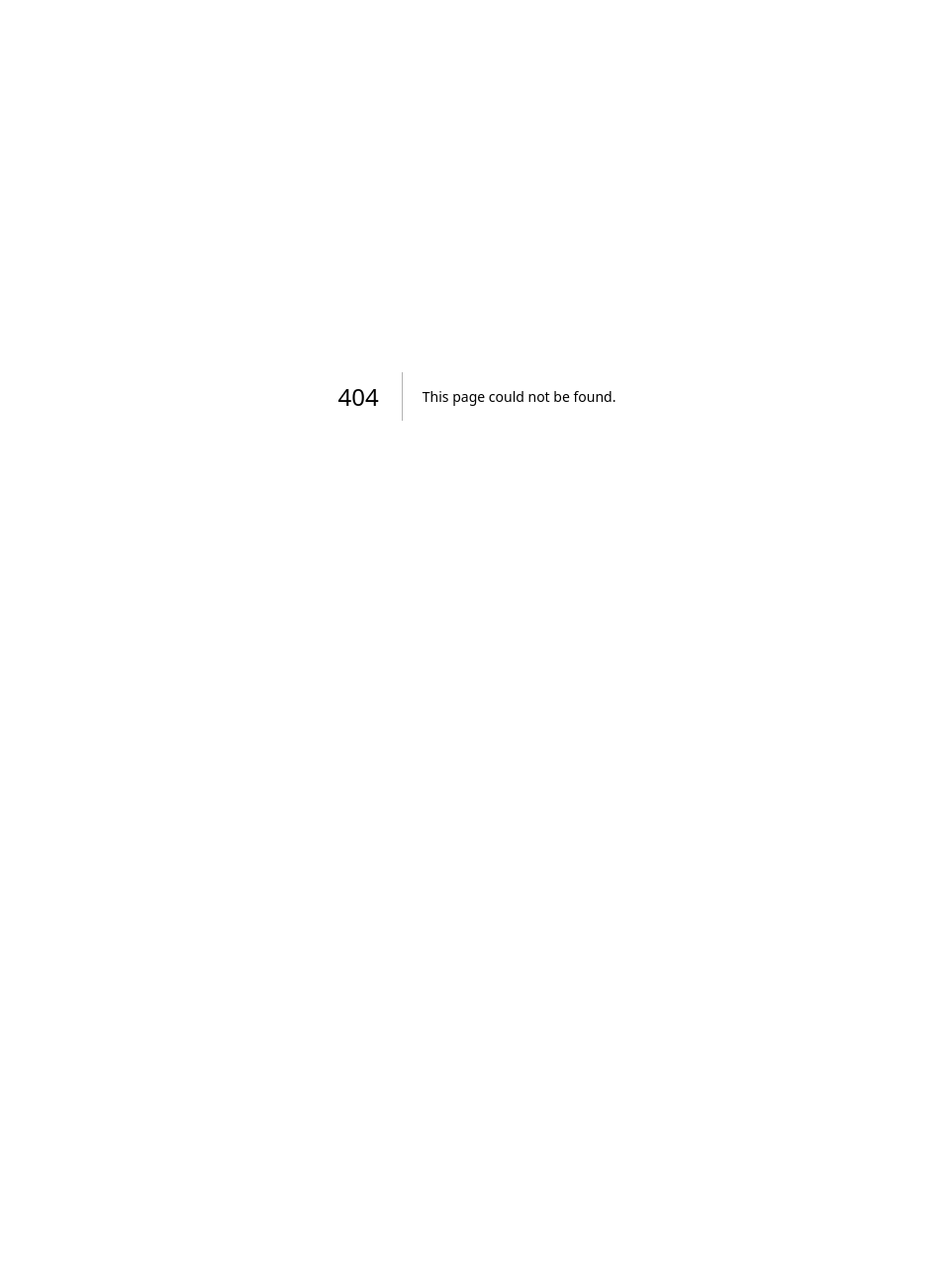
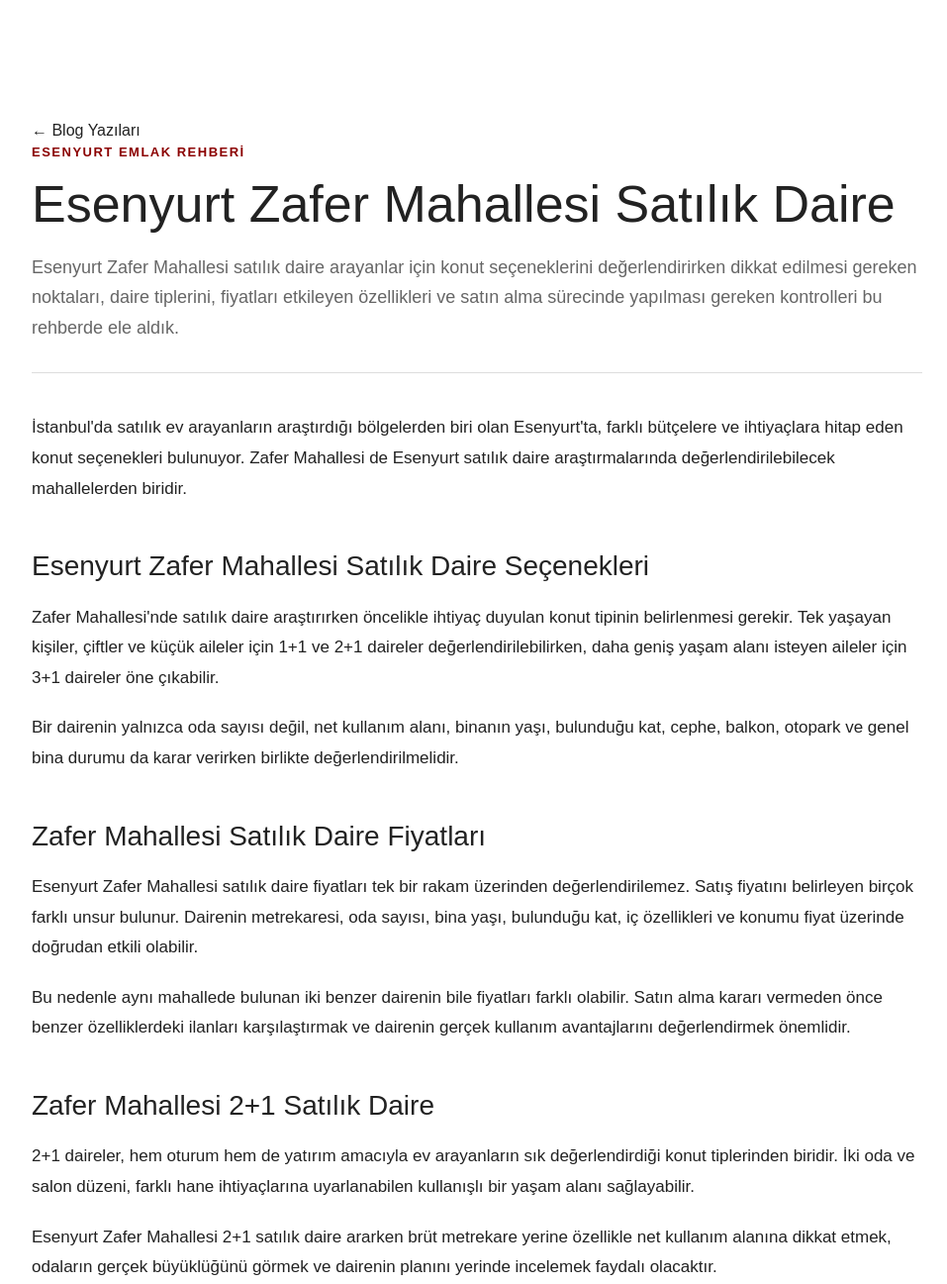
Before and after one commit to sudesolmaz1412/sansemlak, a Next.js app: page /blog/esenyurt-zafer-mahallesi-satilik-daire in a window 1280 px wide. Before the commit this address had no page. Shown: the top 1297 px of the page at 99% size, without its empty margins (158-1115 px from the left). Before the commit the page ends 800 px from the top, so only its background shows below. Built offline with nearby package versions, Linux system fonts and the light colour scheme.

Commit message:
Esenyurt Zafer Mahallesi satilik daire blogu eklendi

```diff
--- /dev/null
+++ b/app/blog/esenyurt-zafer-mahallesi-satilik-daire/page.tsx
@@ -0,0 +1,277 @@
+import Link from "next/link";
+
+export const metadata = {
+  title: "Esenyurt Zafer Mahallesi Satılık Daire | Fiyatlar ve Güncel Rehber",
+  description:
+    "Esenyurt Zafer Mahallesi satılık daire seçenekleri, 2+1 ve 3+1 evler, fiyatları, metrekare, konum ve yatırım açısından dikkat edilmesi gerekenler.",
+};
+
+export default function ZaferMahallesiSatilikDaire() {
+  return (
+    <main>
+      <article className="blogPage">
+        <div className="container">
+          <Link href="/blog" className="backLink">
+            ← Blog Yazıları
+          </Link>
+
+          <header className="blogHeader">
+            <span className="eyebrow">ESENYURT EMLAK REHBERİ</span>
+            <h1>Esenyurt Zafer Mahallesi Satılık Daire</h1>
+            <p>
+              Esenyurt Zafer Mahallesi satılık daire arayanlar için konut
+              seçeneklerini değerlendirirken dikkat edilmesi gereken noktaları,
+              daire tiplerini, fiyatları etkileyen özellikleri ve satın alma
+              sürecinde yapılması gereken kontrolleri bu rehberde ele aldık.
+            </p>
+          </header>
+
+          <div className="blogContent">
+            <p>
+              İstanbul&apos;da satılık ev arayanların araştırdığı bölgelerden
+              biri olan Esenyurt&apos;ta, farklı bütçelere ve ihtiyaçlara hitap
+              eden konut seçenekleri bulunuyor. Zafer Mahallesi de Esenyurt
+              satılık daire araştırmalarında değerlendirilebilecek
+              mahallelerden biridir.
+            </p>
+
+            <h2>Esenyurt Zafer Mahallesi Satılık Daire Seçenekleri</h2>
+
+            <p>
+              Zafer Mahallesi&apos;nde satılık daire araştırırken öncelikle
+              ihtiyaç duyulan konut tipinin belirlenmesi gerekir. Tek yaşayan
+              kişiler, çiftler ve küçük aileler için 1+1 ve 2+1 daireler
+              değerlendirilebilirken, daha geniş yaşam alanı isteyen aileler
+              için 3+1 daireler öne çıkabilir.
+            </p>
+
+            <p>
+              Bir dairenin yalnızca oda sayısı değil, net kullanım alanı,
+              binanın yaşı, bulunduğu kat, cephe, balkon, otopark ve genel
+              bina durumu da karar verirken birlikte değerlendirilmelidir.
+            </p>
+
+            <h2>Zafer Mahallesi Satılık Daire Fiyatları</h2>
+
+            <p>
+              Esenyurt Zafer Mahallesi satılık daire fiyatları tek bir rakam
+              üzerinden değerlendirilemez. Satış fiyatını belirleyen birçok
+              farklı unsur bulunur. Dairenin metrekaresi, oda sayısı, bina
+              yaşı, bulunduğu kat, iç özellikleri ve konumu fiyat üzerinde
+              doğrudan etkili olabilir.
+            </p>
+
+            <p>
+              Bu nedenle aynı mahallede bulunan iki benzer dairenin bile
+              fiyatları farklı olabilir. Satın alma kararı vermeden önce
+              benzer özelliklerdeki ilanları karşılaştırmak ve dairenin gerçek
+              kullanım avantajlarını değerlendirmek önemlidir.
+            </p>
+
+            <h2>Zafer Mahallesi 2+1 Satılık Daire</h2>
+
+            <p>
+              2+1 daireler, hem oturum hem de yatırım amacıyla ev arayanların
+              sık değerlendirdiği konut tiplerinden biridir. İki oda ve salon
+              düzeni, farklı hane ihtiyaçlarına uyarlanabilen kullanışlı bir
+              yaşam alanı sağlayabilir.
+            </p>
+
+            <p>
+              Esenyurt Zafer Mahallesi 2+1 satılık daire ararken brüt
+              metrekare yerine özellikle net kullanım alanına dikkat etmek,
+              odaların gerçek büyüklüğünü görmek ve dairenin planını yerinde
+              incelemek faydalı olacaktır.
+            </p>
+
+            <h2>Zafer Mahallesi 3+1 Satılık Daire</h2>
+
+            <p>
+              Daha geniş bir eve ihtiyaç duyan aileler için 3+1 satılık
+              daireler alternatif oluşturabilir. Bu tip dairelerde oda
+              büyüklüklerinin yanı sıra salonun kullanım alanı, mutfak planı,
+              balkon, banyo sayısı, ebeveyn banyosu ve depolama alanları da
+              incelenmelidir.
+            </p>
+
+            <h2>Satılık Ev Alırken Hangi Özellikler Kontrol Edilmeli?</h2>
+
+            <p>
+              Zafer Mahallesi&apos;nde satılık ev bakarken ilan fotoğrafları ve
+              fiyat kadar mülkün hukuki ve fiziksel durumu da önemlidir.
+              Görüşme sırasında aşağıdaki konuların kontrol edilmesi faydalı
+              olur:
+            </p>
+
+            <ul>
+              <li>Dairenin tapu ve mülkiyet durumunu kontrol edin.</li>
+              <li>Yapının iskan durumunu ve ilgili belgelerini araştırın.</li>
+              <li>Dairenin net ve brüt metrekare bilgisini karşılaştırın.</li>
+              <li>Bina yaşı ve binanın genel bakım durumunu inceleyin.</li>
+              <li>Dairenin bulunduğu kat ve cephe özelliklerini değerlendirin.</li>
+              <li>Aidat ve diğer düzenli giderleri öğrenin.</li>
+              <li>Elektrik, su ve ısınma sistemlerinin durumunu kontrol edin.</li>
+              <li>Çevredeki ulaşım ve günlük ihtiyaç noktalarını değerlendirin.</li>
+              <li>Benzer özellikteki satılık dairelerle fiyat karşılaştırması yapın.</li>
+            </ul>
+
+            <h2>Zafer Mahallesi&apos;nden Daire Almak Yatırım İçin Mantıklı mı?</h2>
+
+            <p>
+              Gayrimenkul yatırımında doğru karar verebilmek için yalnızca
+              satın alma fiyatına odaklanmak yeterli değildir. Dairenin
+              konumu, kullanım özellikleri, kiralama potansiyeli, bina
+              özellikleri ve bölgedeki konut talebi birlikte değerlendirilmelidir.
+            </p>
+
+            <p>
+              Yatırım amacıyla Esenyurt Zafer Mahallesi satılık daire
+              araştıran kişiler, satın almak istedikleri daireyi benzer
+              satılık ve kiralık konutlarla karşılaştırarak daha sağlıklı bir
+              değerlendirme yapabilir.
+            </p>
+
+            <h2>Esenyurt Zafer Mahallesi&apos;nde Ev Ararken Doğru Daireyi Bulun</h2>
+
+            <p>
+              Satılık daire seçiminde en önemli noktalardan biri, ilanı sadece
+              fiyat üzerinden değerlendirmemektir. Bütçeniz, kullanım
+              amacınız, aile yapınız ve uzun vadeli beklentileriniz
+              doğrultusunda farklı seçenekleri karşılaştırmanız doğru konutu
+              bulmanızı kolaylaştırabilir.
+            </p>
+
+            <p>
+              Esenyurt ve çevresinde satılık daire arıyorsanız Şans Yapı
+              Gayrimenkul &amp; Emlak ile iletişime geçerek güncel portföy
+              seçenekleri hakkında bilgi alabilirsiniz. İhtiyacınıza uygun
+              konutları birlikte değerlendirebilir ve satın alma sürecinde
+              profesyonel destek alabilirsiniz.
+            </p>
+
+            <div className="ctaBox">
+              <h2>Esenyurt Satılık Daire Arıyorsanız</h2>
+              <p>
+                Zafer Mahallesi ve Esenyurt genelindeki satılık daire
+                seçenekleri hakkında bilgi almak için bizimle iletişime
+                geçebilirsiniz.
+              </p>
+              <Link href="/#iletisim" className="ctaButton">
+                İletişime Geç
+              </Link>
+            </div>
+          </div>
+        </div>
+      </article>
+
+      <style jsx>{`
+        .blogPage {
+          min-height: 100vh;
+          padding: 120px 20px 80px;
+          background: #fff;
+          color: #222;
+        }
+
+        .container {
+          max-width: 900px;
+          margin: 0 auto;
+        }
+
+        .backLink {
+          display: inline-block;
+          margin-bottom: 30px;
+          color: #8b0000;
+          text-decoration: none;
+          font-weight: 600;
+        }
+
+        .blogHeader {
+          border-bottom: 1px solid #ddd;
+          padding-bottom: 30px;
+          margin-bottom: 40px;
+        }
+
+        .eyebrow {
+          display: block;
+          margin-bottom: 14px;
+          font-size: 13px;
+          font-weight: 800;
+          letter-spacing: 1.5px;
+          color: #8b0000;
+        }
+
+        h1 {
+          font-size: clamp(32px, 5vw, 52px);
+          line-height: 1.1;
+          margin: 0 0 20px;
+        }
+
+        .blogHeader p {
+          font-size: 18px;
+          line-height: 1.7;
+          color: #666;
+        }
+
+        .blogContent {
+          font-size: 17px;
+          line-height: 1.8;
+        }
+
+        .blogContent h2 {
+          font-size: 28px;
+          line-height: 1.3;
+          margin: 45px 0 18px;
+        }
+
+        .blogContent p {
+          margin-bottom: 20px;
+        }
+
+        .blogContent ul {
+          padding-left: 25px;
+          margin-bottom: 25px;
+        }
+
+        .blogContent li {
+          margin-bottom: 10px;
+        }
+
+        .ctaBox {
+          margin-top: 55px;
+          padding: 30px;
+          background: #f5f5f5;
+          border-radius: 14px;
+        }
+
+        .ctaBox h2 {
+          margin-top: 0;
+        }
+
+        .ctaButton {
+          display: inline-block;
+          margin-top: 10px;
+          padding: 13px 22px;
+          background: #8b0000;
+          color: #fff;
+          text-decoration: none;
+          border-radius: 8px;
+          font-weight: 700;
+        }
+
+        @media (max-width: 650px) {
+          .blogPage {
+            padding: 100px 18px 60px;
+          }
+
+          .blogContent {
+            font-size: 16px;
+          }
+
+          .blogContent h2 {
+            font-size: 24px;
+          }
+        }
+      `}</style>
+    </main>
+  );
+}
```
